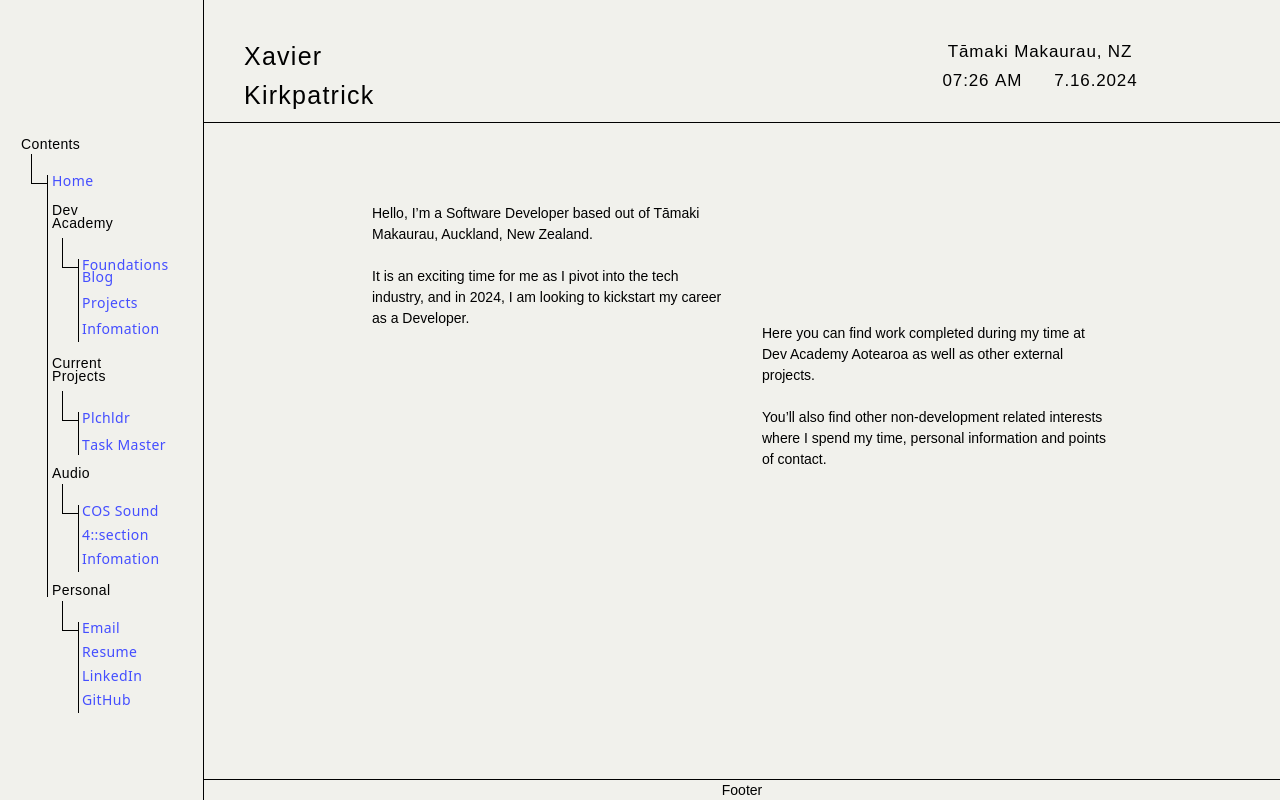
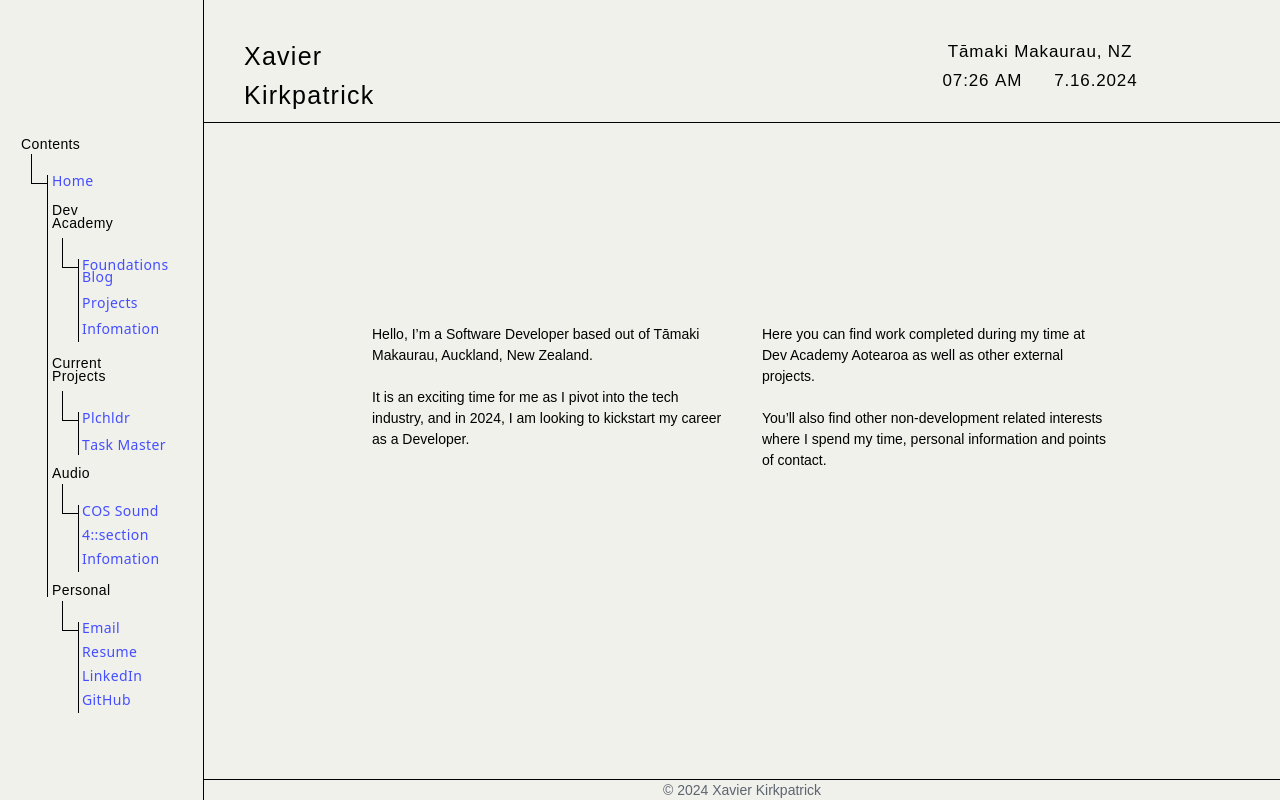
Before and after one commit to xavier-kirkpatrick/xavier-kirkpatrick.github.io, a React (Vite) app: page / in a window 1280 px wide. Built offline with nearby package versions, Linux system fonts and the light colour scheme; no server answers.

Commit message:
add footer text opacity

```diff
--- a/public/main.css
+++ b/public/main.css
@@ -689,6 +689,10 @@ video {
   margin-left: auto;
 }
 
+.mt-\[15\%\] {
+  margin-top: 15%;
+}
+
 .inline-block {
   display: inline-block;
 }
@@ -769,6 +773,10 @@ video {
   align-items: center;
 }
 
+.items-baseline {
+  align-items: baseline;
+}
+
 .justify-center {
   justify-content: center;
 }
@@ -779,16 +787,16 @@ video {
   margin-left: calc(1rem * calc(1 - var(--tw-space-x-reverse)));
 }
 
-.space-x-6 > :not([hidden]) ~ :not([hidden]) {
-  --tw-space-x-reverse: 0;
-  margin-right: calc(1.5rem * var(--tw-space-x-reverse));
-  margin-left: calc(1.5rem * calc(1 - var(--tw-space-x-reverse)));
-}
-
 .space-x-8 > :not([hidden]) ~ :not([hidden]) {
   --tw-space-x-reverse: 0;
   margin-right: calc(2rem * var(--tw-space-x-reverse));
   margin-left: calc(2rem * calc(1 - var(--tw-space-x-reverse)));
+}
+
+.space-y-10 > :not([hidden]) ~ :not([hidden]) {
+  --tw-space-y-reverse: 0;
+  margin-top: calc(2.5rem * calc(1 - var(--tw-space-y-reverse)));
+  margin-bottom: calc(2.5rem * var(--tw-space-y-reverse));
 }
 
 .space-y-\[-2px\] > :not([hidden]) ~ :not([hidden]) {
@@ -807,12 +815,6 @@ video {
   --tw-space-y-reverse: 0;
   margin-top: calc(1px * calc(1 - var(--tw-space-y-reverse)));
   margin-bottom: calc(1px * var(--tw-space-y-reverse));
-}
-
-.space-x-10 > :not([hidden]) ~ :not([hidden]) {
-  --tw-space-x-reverse: 0;
-  margin-right: calc(2.5rem * var(--tw-space-x-reverse));
-  margin-left: calc(2.5rem * calc(1 - var(--tw-space-x-reverse)));
 }
 
 .overflow-hidden {
@@ -859,14 +861,6 @@ video {
 
 .pt-10 {
   padding-top: 2.5rem;
-}
-
-.pt-\[200px\] {
-  padding-top: 200px;
-}
-
-.pt-\[80px\] {
-  padding-top: 80px;
 }
 
 .text-center {
@@ -926,6 +920,11 @@ video {
   color: var(--sidebar-link-colour);
 }
 
+.text-slate-800 {
+  --tw-text-opacity: 1;
+  color: rgb(30 41 59 / var(--tw-text-opacity));
+}
+
 .transition {
   transition-property: color, background-color, border-color, text-decoration-color, fill, stroke, opacity, box-shadow, transform, filter, -webkit-backdrop-filter;
   transition-property: color, background-color, border-color, text-decoration-color, fill, stroke, opacity, box-shadow, transform, filter, backdrop-filter;
@@ -942,6 +941,18 @@ video {
   --sidebar-link-colour: #444eff;
 }
 
+.hover\:text-blueLink:hover {
+  color: var(--sidebar-link-colour);
+}
+
 .hover\:underline:hover {
   text-decoration-line: underline;
 }
+
+@media (min-width: 1024px) {
+  .lg\:space-x-10 > :not([hidden]) ~ :not([hidden]) {
+    --tw-space-x-reverse: 0;
+    margin-right: calc(2.5rem * var(--tw-space-x-reverse));
+    margin-left: calc(2.5rem * calc(1 - var(--tw-space-x-reverse)));
+  }
+}
--- a/src/components/Footer.tsx
+++ b/src/components/Footer.tsx
@@ -2,8 +2,18 @@ import { motion } from "framer-motion";
 import { headerLine } from "./Header";
 
 function Footer() {
+  const fadeInText = {
+    initial: { opacity: 0 },
+    animate: {
+      opacity: 0.7,
+      transition: {
+        duration: 5,
+      },
+    },
+  };
+
   return (
-    <div>
+    <>
       <motion.div
         className="border-b border-solid border-black"
         variants={headerLine}
@@ -11,8 +21,15 @@ function Footer() {
         initial="hidden"
         animate="visible"
       ></motion.div>
-      <p className="text-center font-primary text-sm">Footer</p>
-    </div>
+      <motion.p
+        variants={fadeInText}
+        initial="initial"
+        animate="animate"
+        className="text-center font-primary text-sm text-slate-800"
+      >
+        &copy; 2024 Xavier Kirkpatrick
+      </motion.p>
+    </>
   );
 }
 
--- a/src/pages/Home.tsx
+++ b/src/pages/Home.tsx
@@ -1,5 +1,6 @@
 import { motion } from "framer-motion";
 
+function HomePage() {
   const fadeInText = {
     initial: { opacity: 0 },
     animate: {
@@ -24,18 +25,18 @@ const rightDrag = {
     bottom: 50,
   };
 
-function HomePage() {
   return (
     <motion.div
-      className="flex flex-shrink-0 flex-wrap items-start justify-center space-x-10 font-primary text-mainFont"
+      className="flex flex-col items-center justify-center font-primary text-mainFont"
       variants={fadeInText}
       initial="initial"
       animate="animate"
     >
+      <div className="mt-[15%] flex flex-shrink-0 flex-wrap items-baseline justify-center space-y-10 lg:space-x-10">
         <motion.div
           drag
           dragConstraints={leftDrag}
-        className="w-[350px] pt-[80px]"
+          className="w-[350px] hover:text-blueLink"
         >
           <p>
             Hello, I’m a Software Developer based out of Tāmaki Makaurau,
@@ -50,7 +51,7 @@ function HomePage() {
         <motion.div
           drag
           dragConstraints={rightDrag}
-        className="w-[350px] pt-[200px]"
+          className="w-[350px] hover:text-blueLink"
         >
           <p>
             Here you can find work completed during my time at Dev Academy
@@ -58,10 +59,11 @@ function HomePage() {
           </p>
           <br />
           <p>
-          You’ll also find other non-development related interests where I spend
-          my time, personal information and points of contact.
+            You’ll also find other non-development related interests where I
+            spend my time, personal information and points of contact.
           </p>
         </motion.div>
+      </div>
     </motion.div>
   );
 }
```
Also changed, not shown: .million/store.json. Lines whose indentation alone changed are shown as unchanged.
